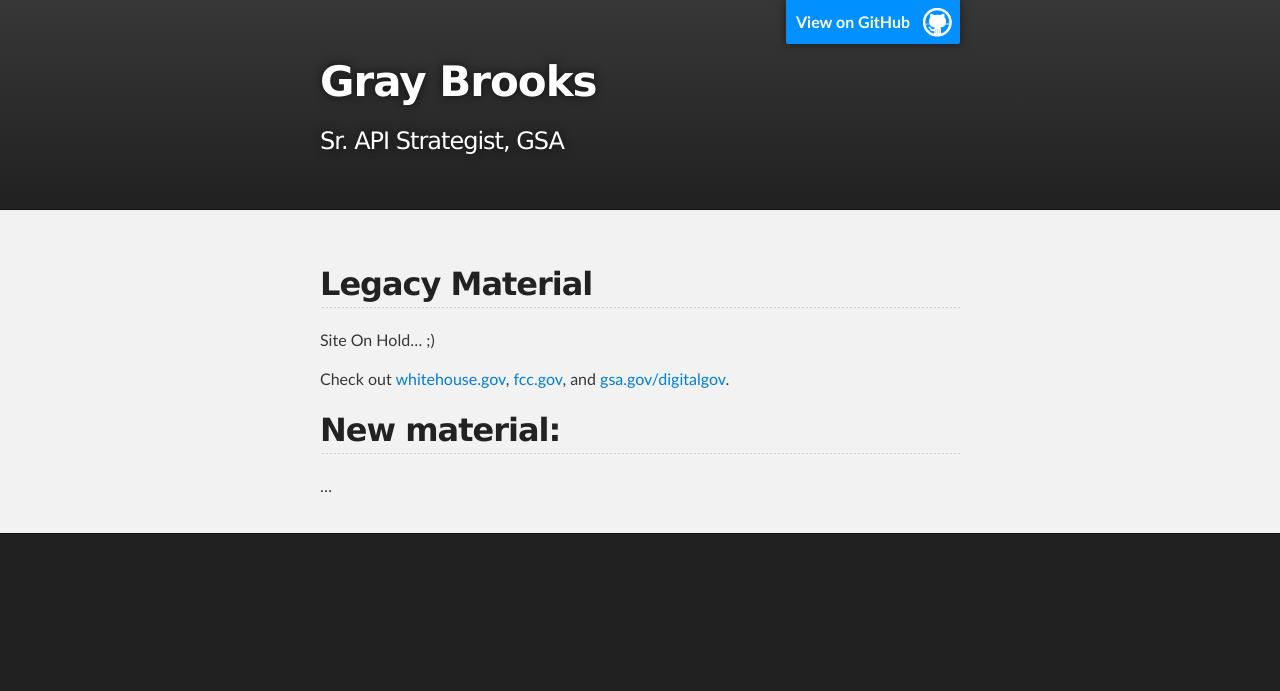
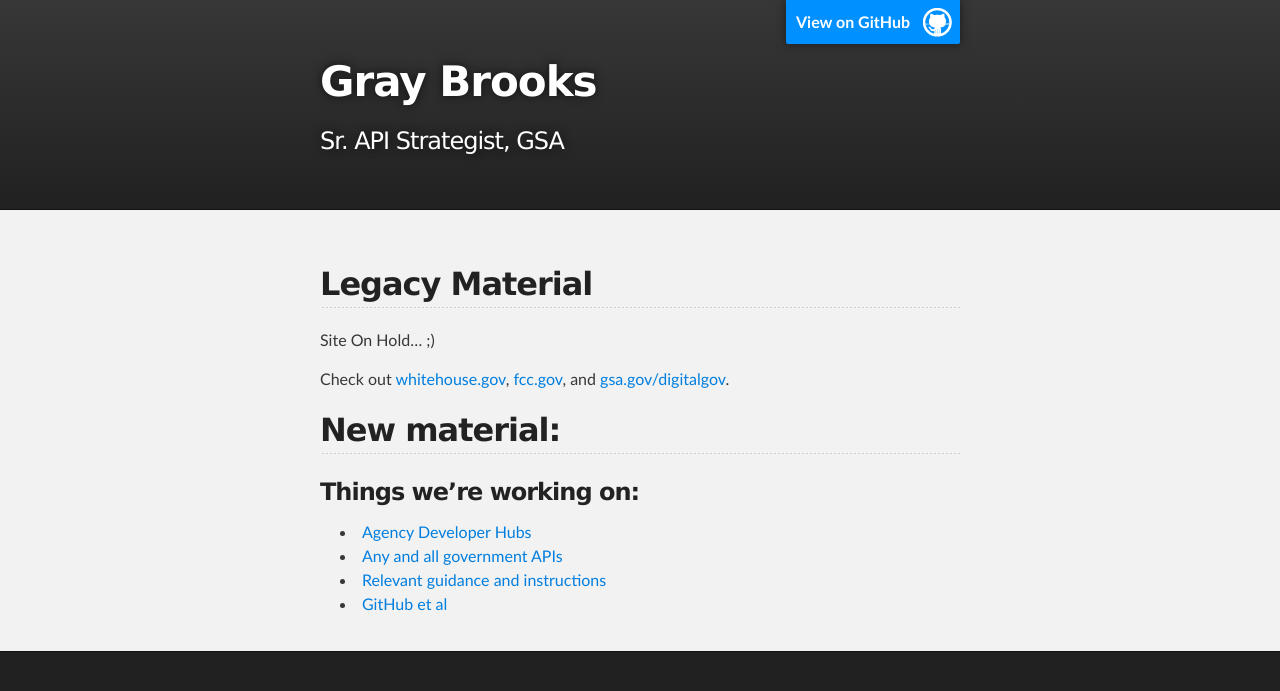
Before and after one commit to gbinal/gbinal.github.com, a Jekyll site: the page built from index.md, in a window 1280 px wide. Shown: the top 691 px of the page. Built offline with Jekyll 4.4.1, drawn with Linux system fonts in a browser that asks for light colours.

Commit message:
added in 'things I'm working on'

```diff
--- a/index.md
+++ b/index.md
@@ -10,4 +10,8 @@ Check out [whitehouse.gov](http://www.whitehouse.gov), [fcc.gov](http://www.FCC.
 
 ## New material:
 
-...
+### Things we're working on:
+* [Agency Developer Hubs](https://github.com/GSA/slash-developer-pages#readme)
+* [Any and all government APIs](https://github.com/GSA/slash-developer-pages/blob/master/Loose_APIs.md)
+* [Relevant guidance and instructions](https://github.com/GSA/slash-developer-pages/blob/master/API_Checklist.md)
+* [GitHub et al](gsa.github.com/federal-open-source-repos/)
```
